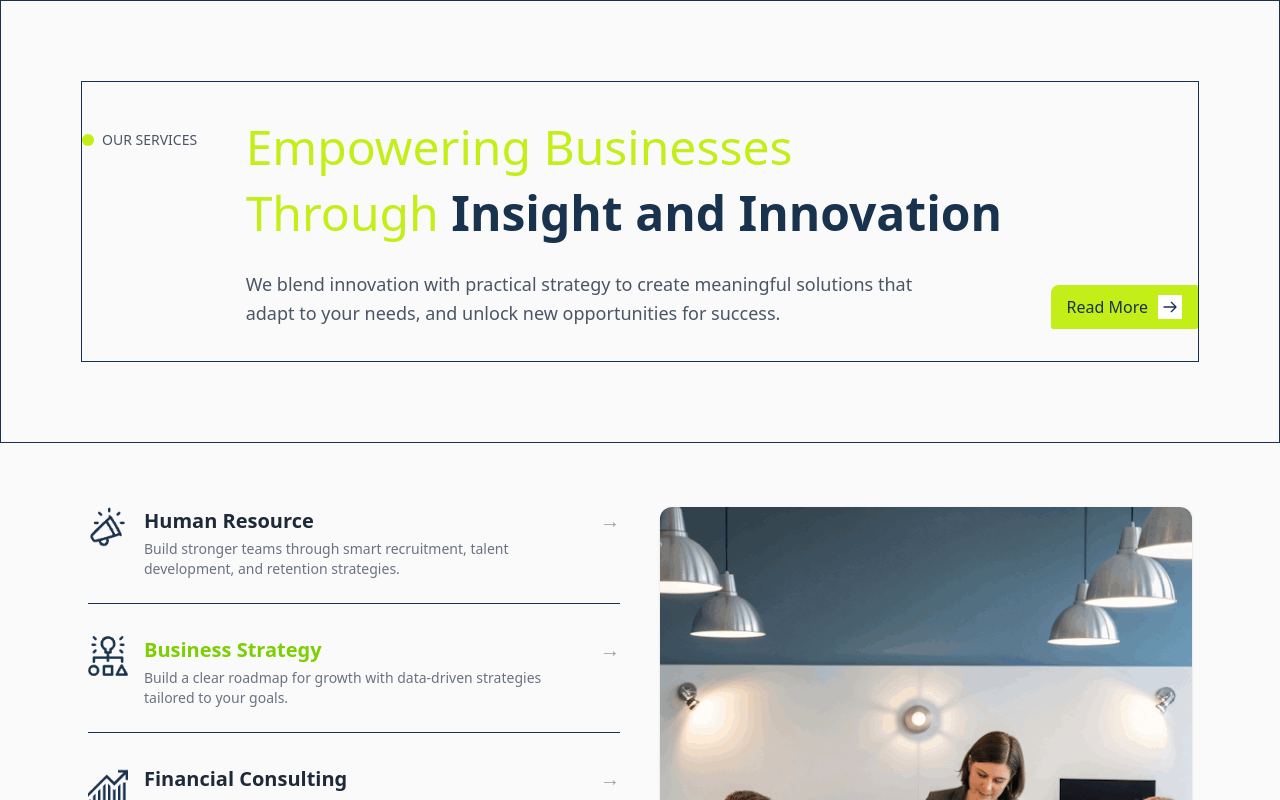
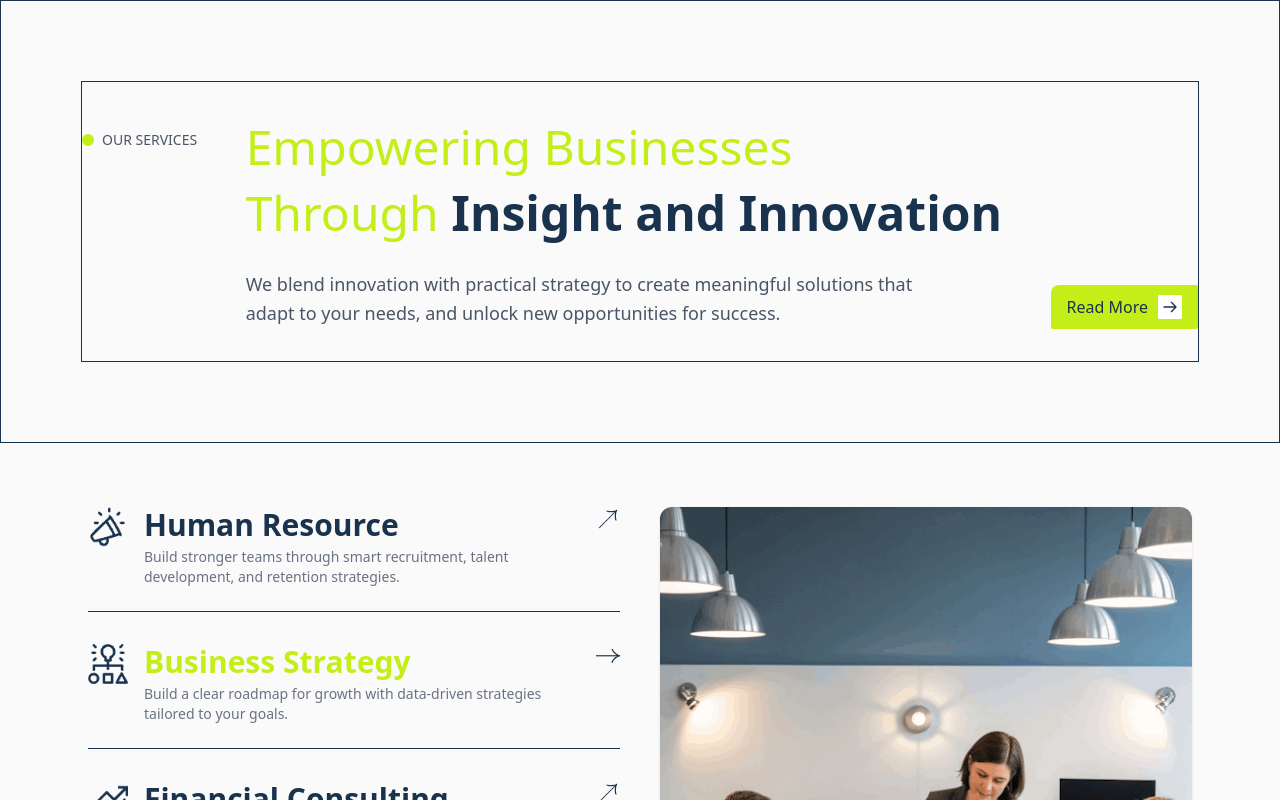
Before and after one commit to wptasmina/Digital_Agency, a React (Vite) app: page / in a window 1280 px wide. Shown: the top 800 px of the page. Built offline with nearby package versions, Linux system fonts and the light colour scheme.

Commit message:
add service cardD

```diff
--- a/src/components/business-strategy/ServiceIntro.jsx
+++ b/src/components/business-strategy/ServiceIntro.jsx
@@ -5,6 +5,8 @@ import Servicse2 from "../../assets/icons/our-service/service4.png"
 import Servicse3 from "../../assets/icons/our-service/service9.png"
 import Servicse4 from "../../assets/icons/our-service/service7.png"
 import Servicse5 from "../../assets/icons/our-service/service8.png"
+import leftArrow from "../../assets/icons/our-service/left-arrow.png";
+import upArrow from "../../assets/icons/our-service/up-arrow.png";
 
 
 export default function ServiceIntro() {
@@ -13,6 +15,7 @@ export default function ServiceIntro() {
       title: "Human Resource",
       desc: "Build stronger teams through smart recruitment, talent development, and retention strategies.",
       icon: Servicse1,
+      active: false,
     },
     {
       title: "Business Strategy",
@@ -46,8 +49,6 @@ export default function ServiceIntro() {
             key={idx}
             className={`border-b pb-6 flex items-start gap-4 transition cursor-pointer group`}
           >
-            {/* <div className="text-3xl">{item.icon}</div>
-             */}
               {/* IMAGE */}
          <img
           src={item.icon}
@@ -55,21 +56,33 @@ export default function ServiceIntro() {
           alt={item.title}
         />
 
-
             <div className="flex-1">
-              <h3
-                className={`text-xl font-semibold ${
-                  item.active ? "text-lime-500" : "text-gray-800"
-                } group-hover:text-lime-500`}
-              >
+              <h3 className={`text-3xl font-semibold ${
+                      item.active ? "text-[#C4EE18]" : "text-[#19324D]"
+                    } group-hover:text-[#C4EE18]`} >
                     {item.title}
               </h3>
               <p className="text-gray-500 text-sm mt-1">{item.desc}</p>
             </div>
 
-            <span className="text-xl text-gray-400 group-hover:text-lime-500">
-              →
+        <span className="text-xl relative group">
+         {/* Default Image */}
+          <img
+            src={item.active ? leftArrow : upArrow}
+            className="w-6 h-6 transition-opacity duration-200
+                      opacity-100 group-hover:opacity-0"
+            alt="Default Arrow"
+              />
+
+        {/* Hover Image */}
+          <img
+            src={leftArrow}
+            className="w-6 h-6 transition-opacity duration-200
+                      absolute top-0 left-0 opacity-0 group-hover:opacity-100"
+            alt="Hover Arrow"
+          />
         </span>
+
         </div>
         ))}
       </div>
--- a/src/components/business-strategy/services.jsx
+++ b/src/components/business-strategy/services.jsx
@@ -15,11 +15,11 @@ export default function Services() {
                 <Button title="Read More" />
               </div>
           </div>
-
+    </section>
 
        {/* MAIN CONTENT GRID */}
-    </section>
     <ServiceIntro />
+
     </>
   );
 }
```
Also changed, not shown: src/assets/icons/our-service/up-arrow.png (renamed from src/assets/icons/our-service/up-right-arrow.png). Lines whose indentation alone changed are shown as unchanged.
